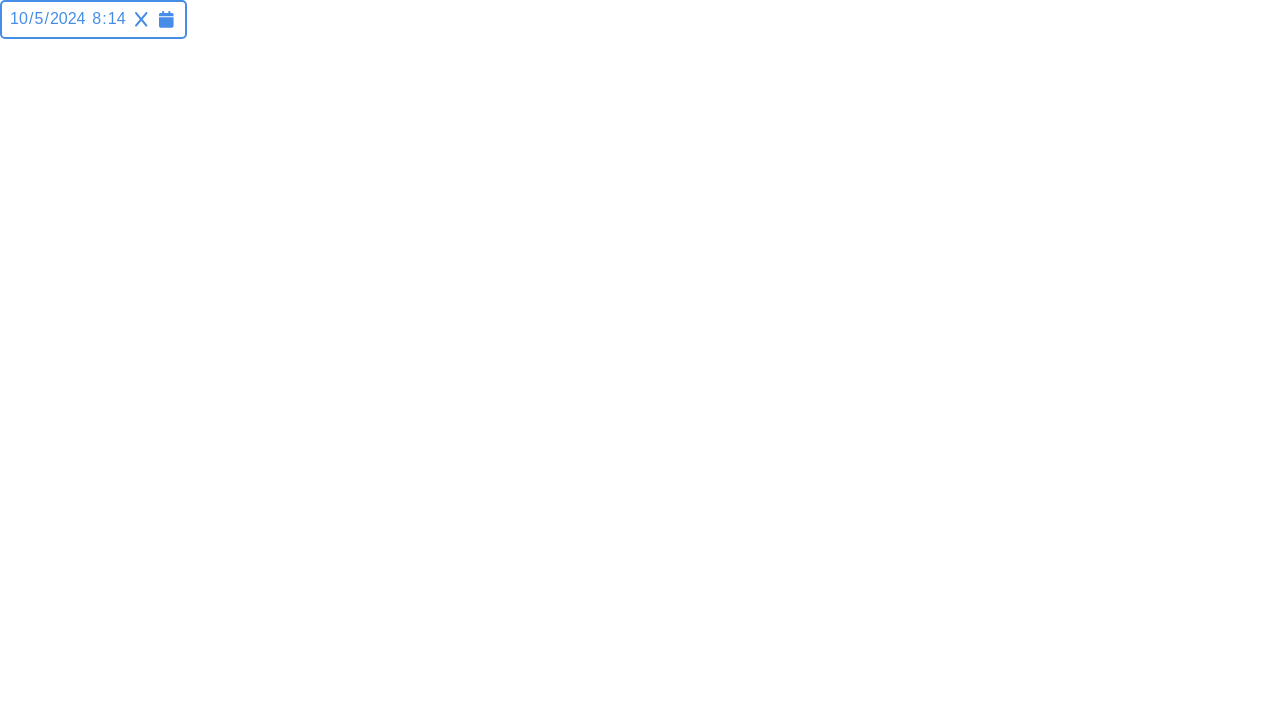
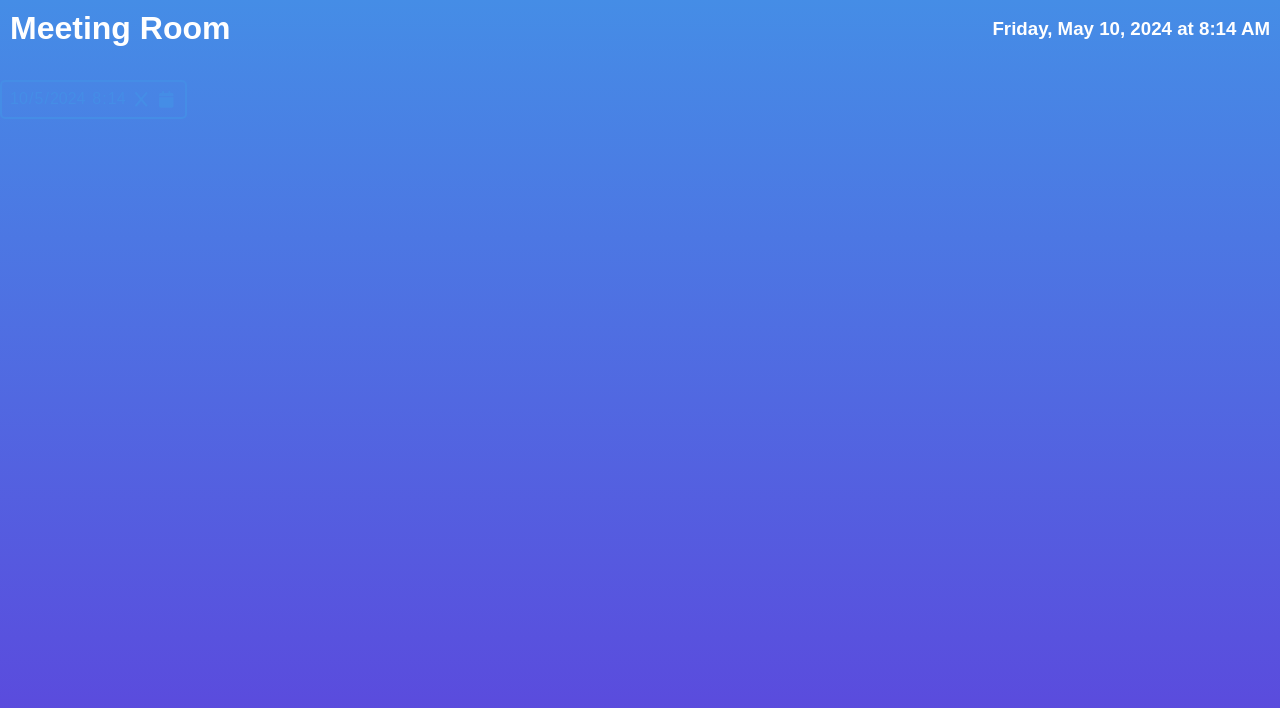
Before and after one commit to kennarddh/meeting-room-react, a React (Vite) app: page / in a window 1280 px wide. Shown: the top 708 px of the page. Built offline with nearby package versions, Linux system fonts and the light colour scheme.

Commit message:
feat: Main outlet

```diff
--- a/src/App.tsx
+++ b/src/App.tsx
@@ -3,6 +3,7 @@ import { FC } from 'react'
 import { Navigate, RouterProvider, createBrowserRouter } from 'react-router-dom'
 
 import ErrorPage from 'Components/ErrorPage/ErrorPage'
+import MainOutlet from 'Components/MainOutlet/MainOutlet'
 
 import { DataProvider } from 'Contexts/Data/Data'
 import { TitleProvider } from 'Contexts/Title'
@@ -14,6 +15,7 @@ const router = createBrowserRouter([
 	{
 		path: '/',
 		errorElement: <ErrorPage />,
+		element: <MainOutlet />,
 		children: [
 			{
 				index: true,
--- /dev/null
+++ b/src/Components/MainOutlet/MainOutlet.tsx
@@ -0,0 +1,39 @@
+import { FC, useEffect, useState } from 'react'
+
+import { Outlet } from 'react-router-dom'
+
+import Title from 'Components/Title/Title'
+
+import FormatDateTime from 'Utils/FormatDateTime'
+
+import { Container, Content, DateTime, Header, LeftNav, Nav } from './Styles'
+
+const MainOutlet: FC = () => {
+	const [CurrentDate, SetCurrentDate] = useState<Date>(new Date())
+
+	useEffect(() => {
+		const intervalID = setInterval(() => {
+			SetCurrentDate(new Date())
+		}, 1000)
+
+		return () => clearInterval(intervalID)
+	}, [])
+
+	return (
+		<Container>
+			<Header>
+				<Nav>
+					<Title>Meeting Room</Title>
+					<LeftNav>
+						<DateTime>{FormatDateTime(CurrentDate)}</DateTime>
+					</LeftNav>
+				</Nav>
+			</Header>
+			<Content>
+				<Outlet />
+			</Content>
+		</Container>
+	)
+}
+
+export default MainOutlet
--- /dev/null
+++ b/src/Components/MainOutlet/Styles.ts
@@ -0,0 +1,35 @@
+import styled from 'styled-components'
+
+import LinearGradientContainer from 'Components/LinearGradientContainer/LinearGradientContainer'
+
+export const Container = styled(LinearGradientContainer)`
+	width: 100%;
+	height: 100dvh;
+
+	display: flex;
+	flex-direction: column;
+`
+
+export const Content = styled.div`
+	width: 100%;
+	height: 90%;
+`
+
+export const Header = styled.div`
+	width: 100%;
+	height: 10%;
+`
+
+export const Nav = styled.div`
+	padding: 10px;
+
+	display: flex;
+	align-items: center;
+	justify-content: space-between;
+`
+
+export const LeftNav = styled.div``
+
+export const DateTime = styled.h3`
+	color: #ffffff;
+`
--- a/src/Pages/CreateMeeting/CreateMeeting1/CreateMeeting1.tsx
+++ b/src/Pages/CreateMeeting/CreateMeeting1/CreateMeeting1.tsx
@@ -1,7 +1,6 @@
 import { FC } from 'react'
 
 import Input from 'Components/Input/Input'
-import LinearGradientContainer from 'Components/LinearGradientContainer/LinearGradientContainer'
 import Title from 'Components/Title/Title'
 
 import useTitle from 'Hooks/useTitle'
@@ -18,7 +17,6 @@ const CreateMeeting1: FC = () => {
 	useTitle('Create Meeting: Step 1')
 
 	return (
-		<LinearGradientContainer>
 		<Container>
 			<TitleContainer>
 				<Title>Create Meeting: Step 1</Title>
@@ -32,15 +30,10 @@ const CreateMeeting1: FC = () => {
 				/>
 			</ContentContainer>
 			<ButtonsContainer>
-					<CreateMeetingButton fontSize={16}>
-						Back
-					</CreateMeetingButton>
-					<CreateMeetingButton fontSize={16}>
-						Next
-					</CreateMeetingButton>
+				<CreateMeetingButton fontSize={16}>Back</CreateMeetingButton>
+				<CreateMeetingButton fontSize={16}>Next</CreateMeetingButton>
 			</ButtonsContainer>
 		</Container>
-		</LinearGradientContainer>
 	)
 }
 
--- a/src/Utils/FormatDate.ts
+++ b/src/Utils/FormatDate.ts
@@ -1,5 +1,5 @@
 const FormatDate = (date: Date): string => {
-	return new Intl.DateTimeFormat('id-ID', {
+	return new Intl.DateTimeFormat('en-US', {
 		dateStyle: 'full',
 	}).format(date)
 }
--- /dev/null
+++ b/src/Utils/FormatDateTime.ts
@@ -0,0 +1,8 @@
+const FormatDateTime = (date: Date): string => {
+	return new Intl.DateTimeFormat('en-US', {
+		dateStyle: 'full',
+		timeStyle: 'short',
+	}).format(date)
+}
+
+export default FormatDateTime
```
Lines whose indentation alone changed are shown as unchanged.
